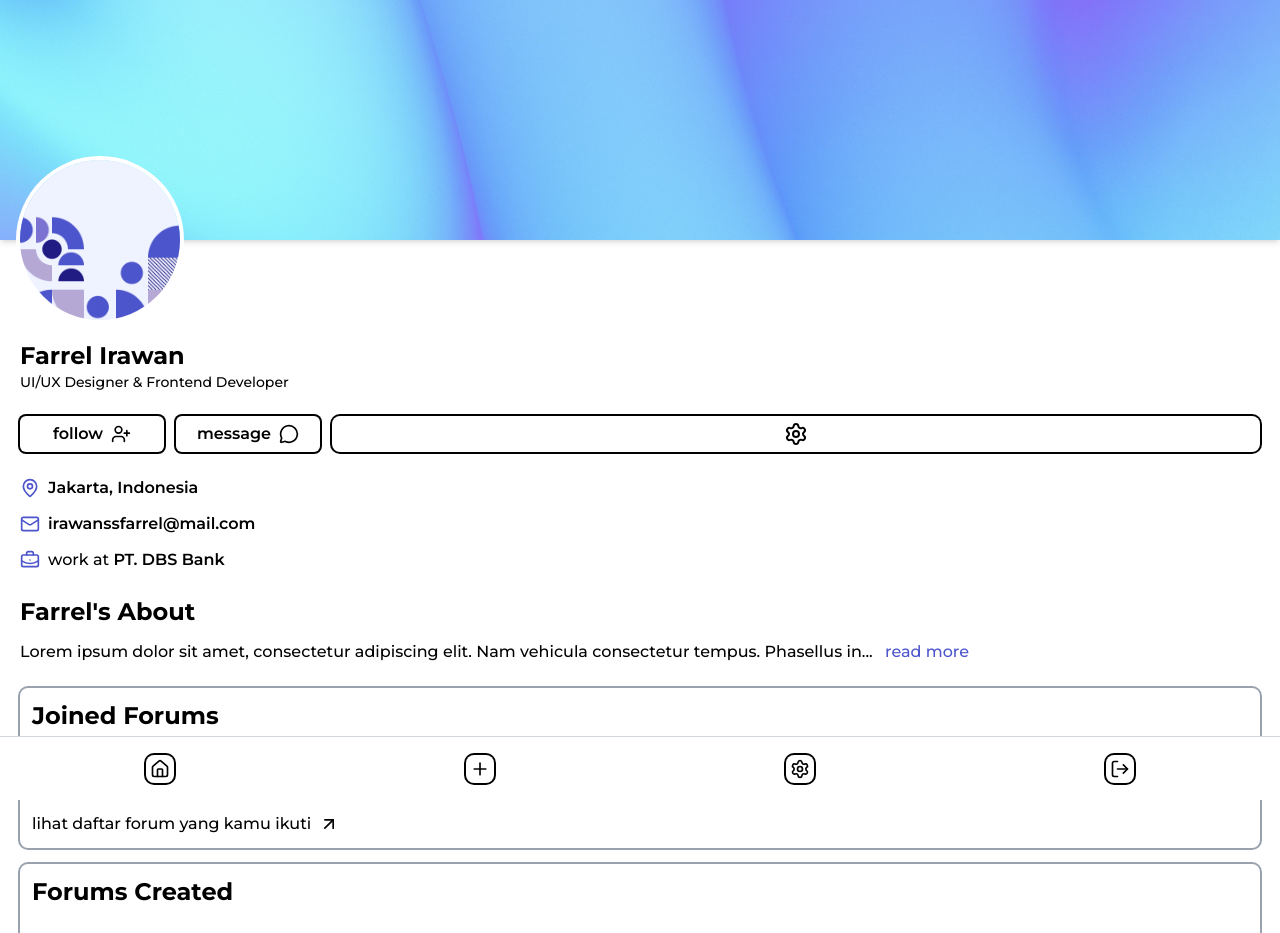
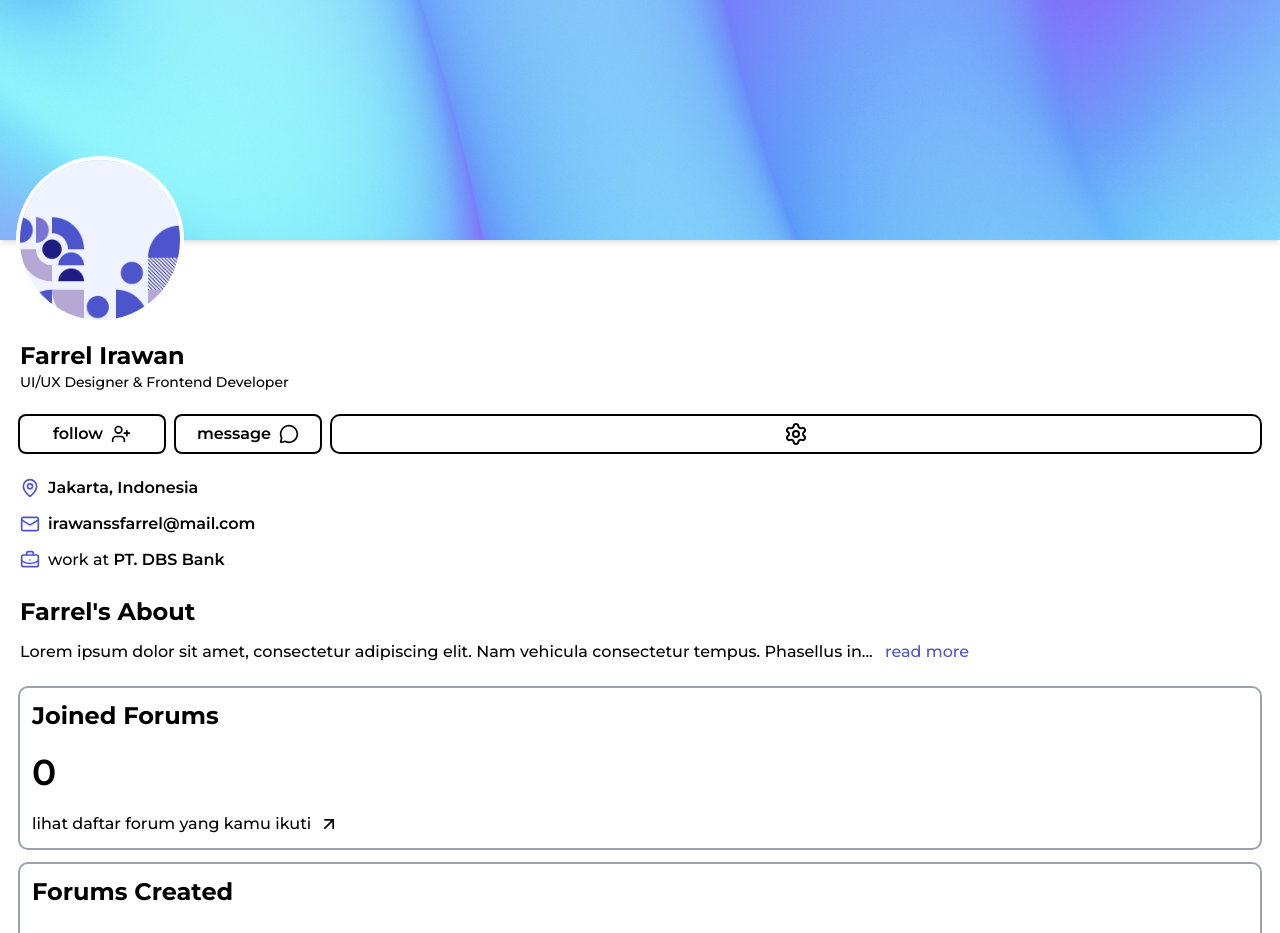
Before and after one commit to MrIrawan/indoforum, a Next.js app: page /profile/123 in a window 1280 px wide. Shown: the top 933 px of the page. Built offline with nearby package versions, Linux system fonts and the light colour scheme.

Commit message:
menghapus komponen footer layout di halaman Profile

```diff
--- a/src/app/profile/layout.js
+++ b/src/app/profile/layout.js
@@ -8,12 +8,6 @@ export default function UserProfileLayout({ children }) {
     return (
         <SectionSite containerClass={'lg:mx-auto lg:container'}>
             { children }
-            <footer className="w-full bg-white h-16 fixed bottom-0 flex items-center justify-around border-t border-t-gray-300">
-                <HomeButton />
-                <PostButton />
-                <SettingsButton />
-                <LogoutButton />
-            </footer>
         </SectionSite>
     )
 }
--- a/src/components/ui/profile/ProfileCard.js
+++ b/src/components/ui/profile/ProfileCard.js
@@ -81,7 +81,7 @@ function ProfileDescription({ name = "", text = "" }) {
 
 function ProfileActivity() {
     return (
-                <div className="w-full pt-6 pb-25 flex flex-col justify-between items-center gap-4">
+                <div className="w-full pt-6 pb-6 flex flex-col justify-between items-center gap-4">
                     <div className="flex flex-col justify-between gap-2 w-full h-40 p-3 ring-2 ring-gray-400 rounded-lg">
                         <h2 className="text-2xl font-m-bold m-0 capitalize">joined forums</h2>
                         <p className="text-4xl font-m-semibold">0</p>
```
